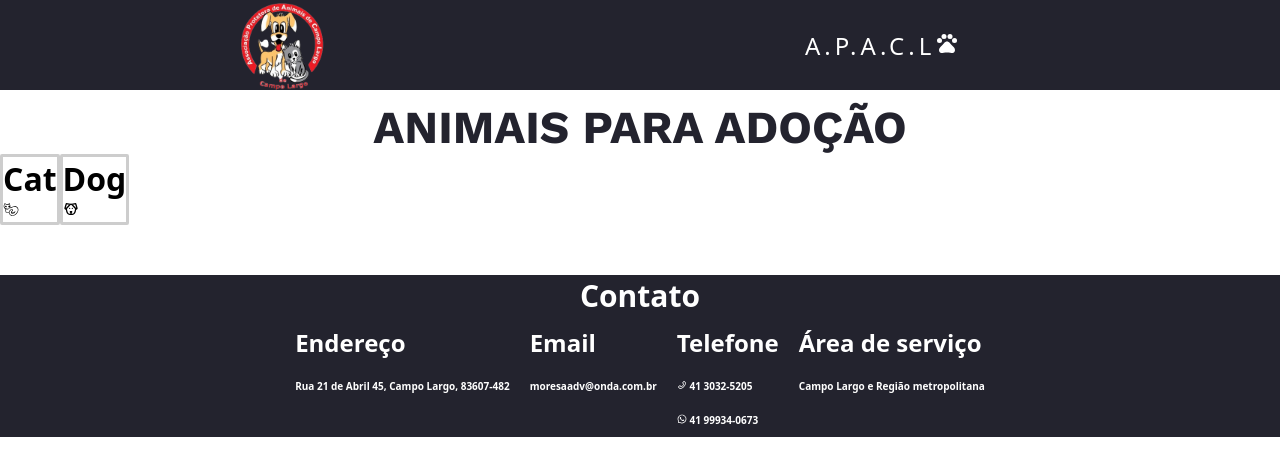
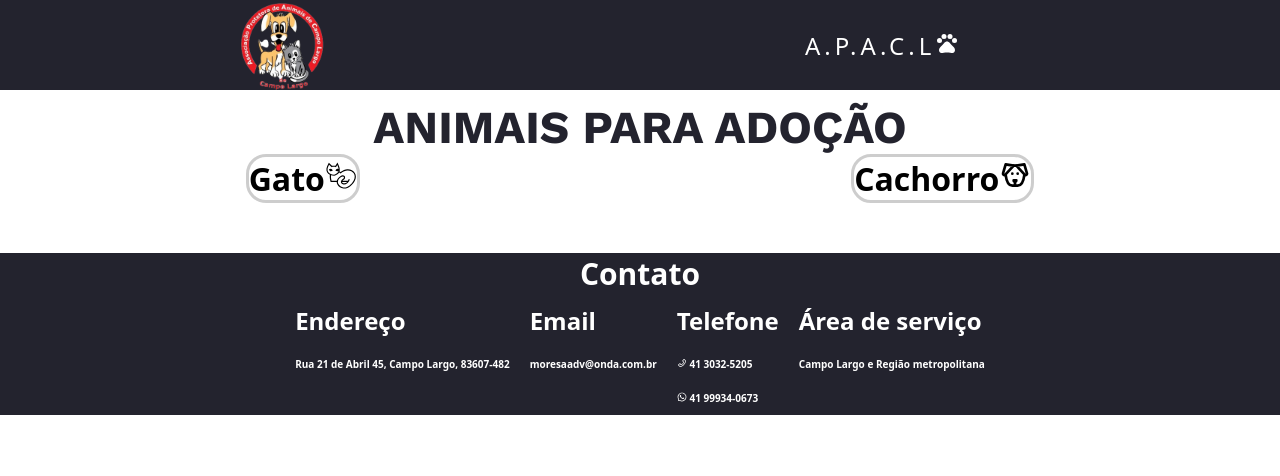
Before and after one commit to Felpasw/Project-a.p.a.c.l, a React (Create React App) app: page /Adoption in a window 1280 px wide. Shown: the top 476 px of the page. Built offline with nearby package versions, Linux system fonts and the light colour scheme.

Commit message:
Update index.tsx

```diff
--- a/src/presentation/pages/Adoption/index.tsx
+++ b/src/presentation/pages/Adoption/index.tsx
@@ -5,17 +5,25 @@ import Navbar from '../../components/Navbar';
 import { GiHollowCat } from "react-icons/gi";
 import { TbDog } from 'react-icons/tb';
 import Footer from '../../components/Footer';
+import { motion } from 'framer-motion';
 
 
 
 const Pets = styled.div`
   display: flex;
   align-items: row;
+  justify-content: space-around;
+  @media(max-width: 999px){
+    align-items: column;
+  }
 
 `
 const Card = styled.div`
-  border: 3px, solid, #4444;
-  border-radius: 2px;
+  border: 3px, #4444;
+  border-style: solid;
+  border-radius:20px;
+  cursor: pointer;
+
 `
 const Title = styled.h1`
   display: flex;
@@ -33,14 +41,14 @@ const Title = styled.h1`
 
 const Petlist = [
   {
-    type: "Cat",
+    type: "Gato",
     icon: <GiHollowCat />,
     castrated: "Yes",
     Age: "Unknown",
     Vacines: ["Panleucopenia", "Rinotraqueíte", "Calicivirose"]
   },
   {
-    type: "Dog",
+    type: "Cachorro",
     icon: <TbDog />,
     castrated: "Yes",
     Age: "4 months",
@@ -53,6 +61,12 @@ const Petlist = [
 
 
 export default function Adoption() {
+  const parent = {
+    variantA: { scale: 1, opacity: 1 },
+    variantB: { scale: 1.10, opacity: 0.5, border: "3px, #4444" }
+
+  }
+
   return (
     <Fragment>
       <Navbar />
@@ -63,9 +77,19 @@ export default function Adoption() {
       <Pets>
         {
           Petlist.map((element) =>
-            <Card>
-              <h1>{element.type}</h1>{element.icon}
-            </Card>
+            <motion.div style={{
+              "border": "3px, #4444",
+              "borderStyle": "solid",
+              "cursor": "pointer",
+              "borderRadius": "20px",
+            }}
+              variants={parent}
+              initial="variantA"
+              whileHover="variantB">
+
+              <h1>{element.type}{element.icon}</h1>
+
+            </motion.div>
           )
         }
       </Pets>
```
